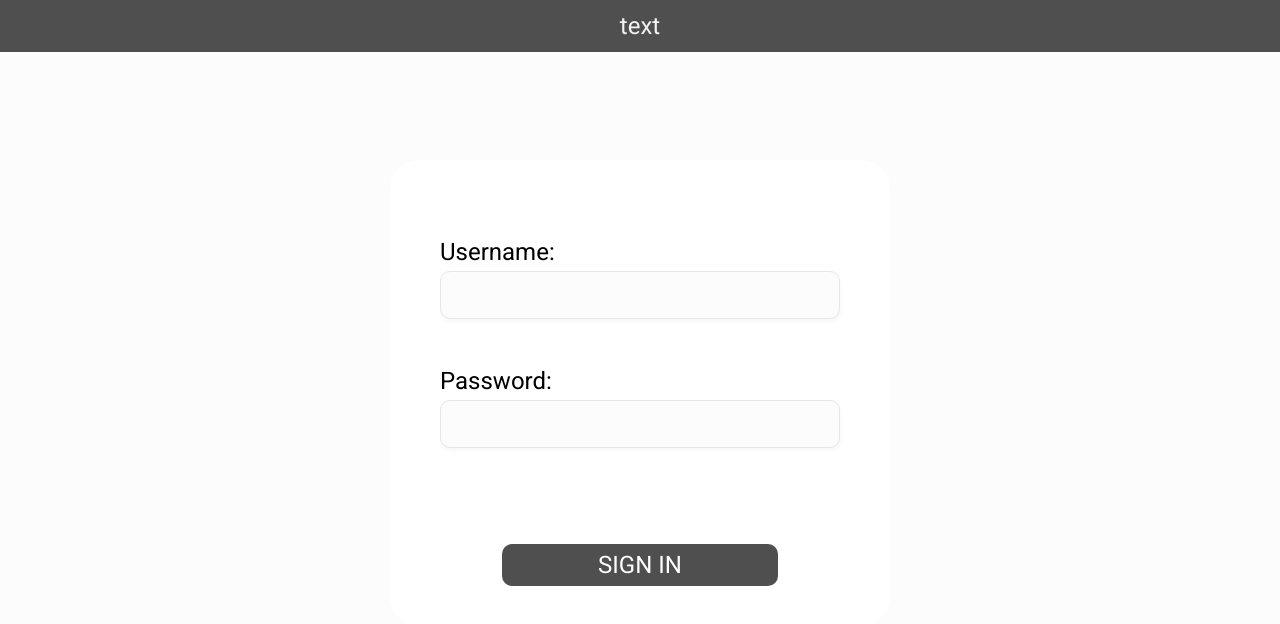
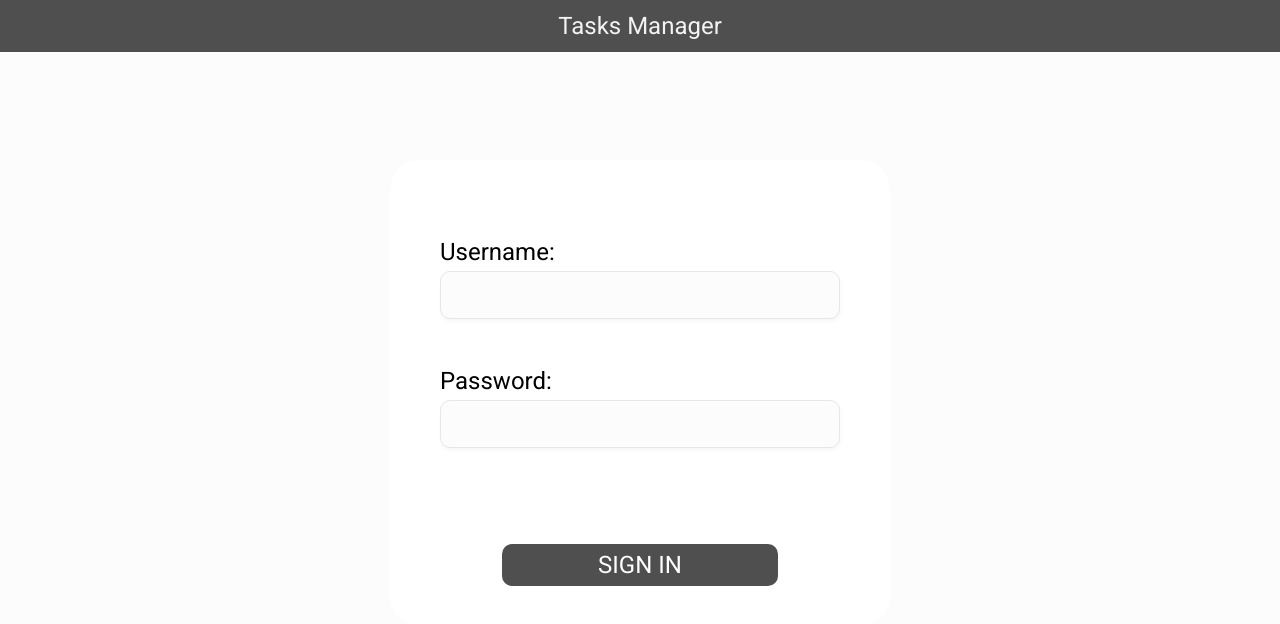
Before and after one commit to klaimyt/task-manager, a React (Create React App) app in the folder frontend/: page /login in a window 1280 px wide. Shown: the top 624 px of the page. Built offline with nearby package versions, Linux system fonts and the light colour scheme.

Commit message:
Fix login page nav title bug

```diff
--- a/frontend/src/layout/Navbar/Navbar.js
+++ b/frontend/src/layout/Navbar/Navbar.js
@@ -117,7 +117,7 @@ const Navbar = () => {
     return (
       <div className={classes["nav-bar"]}>
         <NavElement>
-          <h2 style={{ padding: "0.5rem" }}>{"text"}</h2>
+          <h2 style={{ padding: "0.5rem" }}>{title}</h2>
         </NavElement>
       </div>
     );
--- a/frontend/src/pages/Login.js
+++ b/frontend/src/pages/Login.js
@@ -2,15 +2,21 @@ import React from "react";
 import Card from "../components/ui/Card";
 import TextForm from "../components/ui/TextForm";
 import axios from "axios";
-import { useRef, useState } from "react";
+import { useRef, useState, useContext, useEffect } from "react";
 import { Redirect, useHistory } from "react-router-dom";
 import Button from '../components/ui/Button'
+import NavbarContext from '../store/navbar-context'
 
 const Login = () => {
   const usernameRef = useRef(null);
   const passwordRef = useRef(null);
   const [error, setError] = useState(null);
   const history = useHistory();
+  const navbarCtx = useContext(NavbarContext)
+
+  useEffect(() => {
+    navbarCtx.setTitle('Tasks Manager')
+  }, [])
 
   function submitHandler(event) {
     event.preventDefault();
```
